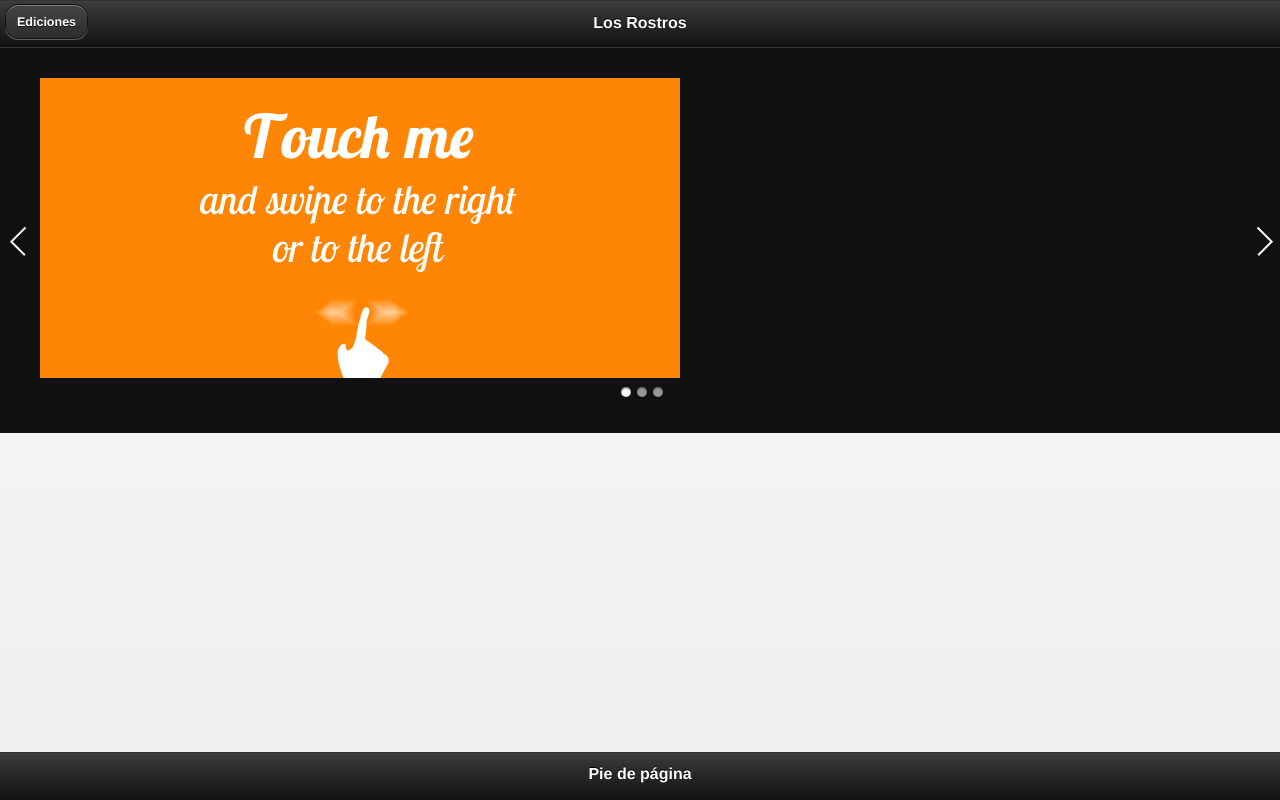
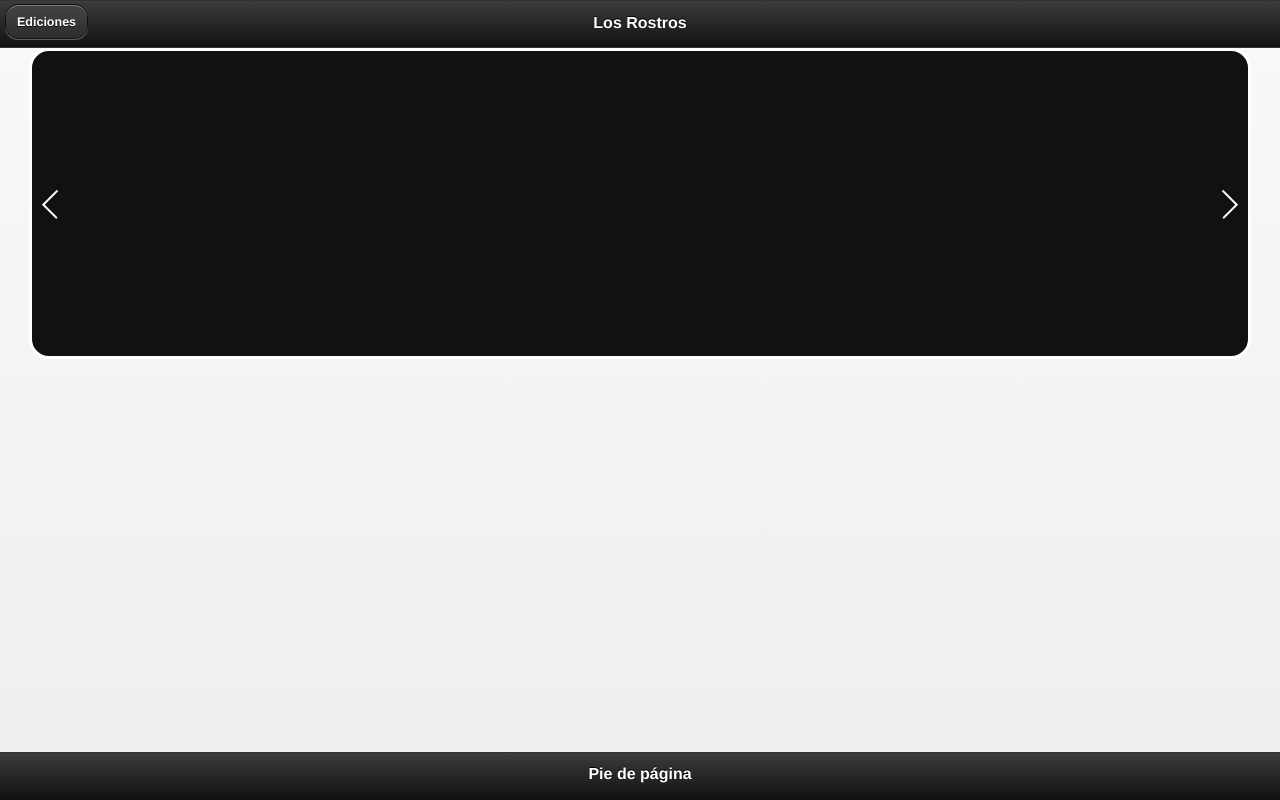
Before and after one commit to SintesisApps/ROSTROS, a plain HTML site: page index.html in a window 1280 px wide. Drawn offline with Linux system fonts and the light colour scheme.

Commit message:
sin padding

```diff
--- a/index.html
+++ b/index.html
@@ -62,8 +62,7 @@
 
   <div class="home-device"> <a class="arrow-left" href="#"></a> <a class="arrow-right" href="#"></a>
     <div class="swiper-main">
-      <!--<div class="sm-free"></div>-->
-      <div class="swiper-container swiper1">
+      <!--<div class="swiper-container swiper1">
         <div class="swiper-wrapper">
 
           <div class="swiper-slide"> <img src="slide2/img/slider1-1.png"> </div>
@@ -80,12 +79,12 @@
               <p style="margin: 0;">Aliquam ut laoreet ligula. Quisque vehicula lectus nec orci viverra porttitor. Donec sodales lectus sit amet nunc congue ut mattis augue rhoncus.</p>
             </div>
             <div class="clearfix"></div>
-
           </div>
 
 
         </div>
-      </div>
+
+      </div>-->
     </div>
     <div class="pagination pagination1"></div>
   </div>
--- a/slide2/css/style.css
+++ b/slide2/css/style.css
@@ -226,12 +226,12 @@ body {
 	border-bottom: 1px solid #ccc;
 }
 .home-device {/*borde negro*/
-	width:94%;
+	width:95%;
 	height:100%;
-	padding:30px 40px;
-	border-radius:0px;
+	padding:0px;
+	border-radius:20px;
 	background:#111;
-/*	border: 3px solid white;*/
+	border: 3px solid white;
 	margin:0 auto;
 	position:relative;
 	/*box-shadow: 0px 0px 5px #000;*/
```
